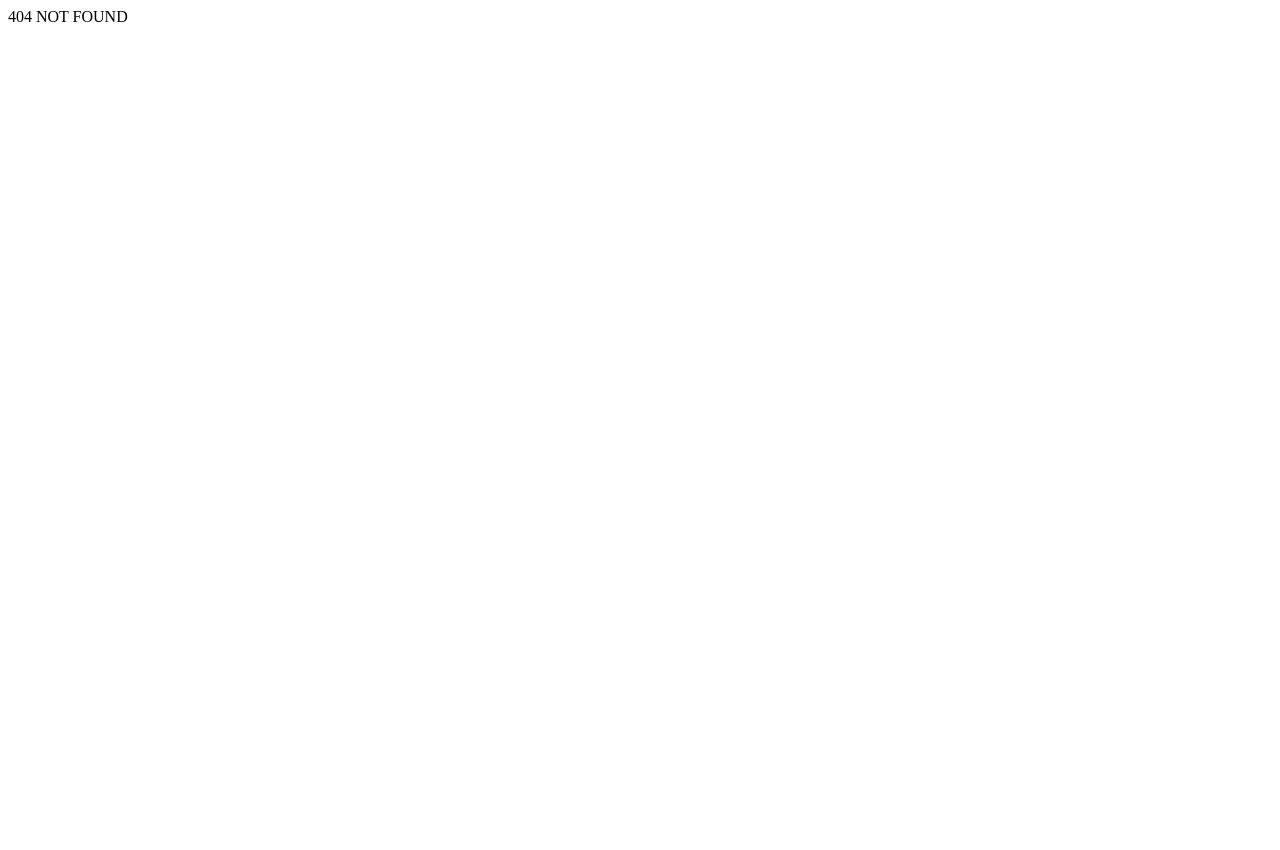
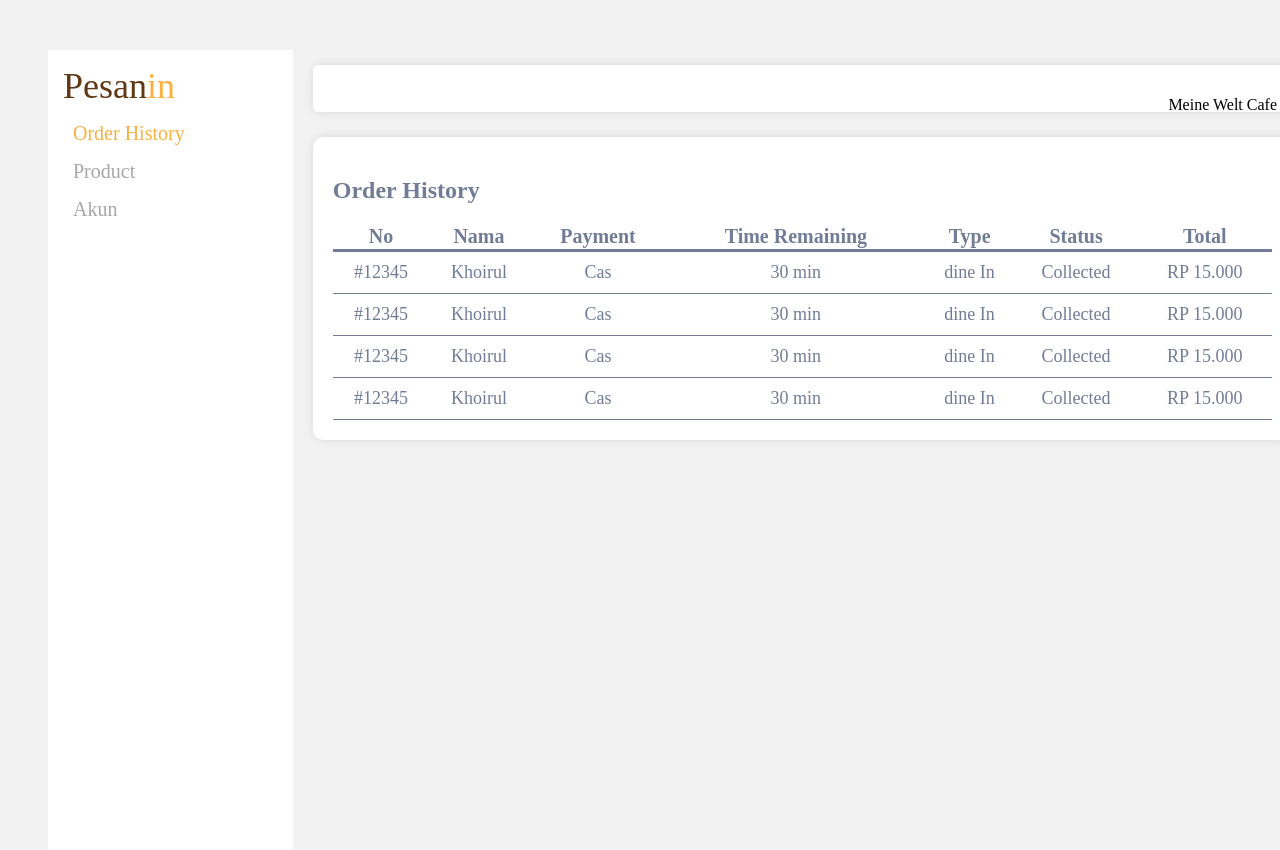
Before and after one commit to kokiyung/massive-app, a React (Vite) app: page /Mitra in a window 1280 px wide. Before the commit this address had no page. Before the commit the page ends 800 px from the top, so only its background shows below. Built offline with nearby package versions, Linux system fonts and the light colour scheme.

Commit message:
mitra update

```diff
--- /dev/null
+++ b/Components/Sidebarmitra.jsx
@@ -0,0 +1,17 @@
+import './admin.css'
+import { NavLink } from 'react-router-dom';
+
+function Sidebar(){
+    return(
+        <div className="sidebar">
+        <div className="logo">
+          <div>Pesan</div>
+          <div>in</div>
+        </div>
+        <div className="menu"><NavLink to='/Mitra'>Order History</NavLink></div>
+        <div className="menu"><NavLink to='/Product'>Product</NavLink></div>
+        <div className="menu"><NavLink to='*'>Akun</NavLink></div>
+      </div>
+    )
+}
+export default Sidebar
--- /dev/null
+++ b/Components/admin.css
@@ -0,0 +1,31 @@
+.sidebar {
+  width: 20%;
+  margin: 0px 20px;
+  background-color: #ffff;
+  height: 100vh;
+}
+.sidebar .logo {
+  display: flex;
+  font-family: poppins;
+  font-size: 36px;
+  margin: 15px 15px;
+}
+.sidebar .logo div:nth-child(1) {
+  color: #603813;
+}
+.sidebar .logo div:nth-child(2) {
+  color: #fcb040;
+}
+.sidebar .menu {
+  font-family: poppins;
+  padding-left: 25px;
+  margin: 15px 0px;
+  font-size: 20px;
+}
+.sidebar .menu a{
+  text-decoration: none;
+  color: #A7A7A7;
+}
+.sidebar .menu a.active{
+  color: #FCB040;
+}
--- a/package.json
+++ b/package.json
@@ -10,7 +10,12 @@
     "preview": "vite preview"
   },
   "dependencies": {
+    "cors": "^2.8.5",
+    "dotenv": "^16.3.1",
+    "express": "^4.18.2",
     "my-sql": "^1.2.15",
+    "mysql": "^2.18.1",
+    "nodemon": "^3.0.2",
     "react": "^18.2.0",
     "react-dom": "^18.2.0",
     "react-router-dom": "6"
--- a/src/App.jsx
+++ b/src/App.jsx
@@ -8,6 +8,11 @@ import Cafelist from './Haluser/Cafelist.jsx'
 import Menulist from './Haluser/Menulist.jsx'
 import Cart from './Haluser/Cart.jsx'
 import Payment from './Haluser/Payment.jsx'
+import Mitra from './Halmitra/Mitra.jsx'
+import Product from './Halmitra/Product.jsx'
+
+
+
 
 
 function App(){
@@ -22,6 +27,10 @@ function App(){
       <Route path='MenuList'element={<Menulist />}></Route>
       <Route path='Cart' element={<Cart />}></Route>
       <Route path='Payment' element={<Payment />}></Route>
+      <Route path='Mitra' element={<Mitra />}>
+
+      </Route>
+      <Route path='Product' element={<Product />}></Route>
     </Routes>
 
   )
--- /dev/null
+++ b/src/Halmitra/Mitra.jsx
@@ -0,0 +1,69 @@
+import './admin.css'
+import Sidebar from '../../Components/Sidebarmitra.jsx'
+
+function Mitra(){
+    return(
+        <>
+        <div className="containers">
+           <Sidebar />
+           <section className="konten">
+        <div className="akun">
+          <p>Meine Welt Cafe</p>
+        </div>
+        <div class="mainconten">
+          <h1>Order History</h1>
+          <table>
+            <tr>
+              <th>No</th>
+              <th>Nama</th>
+              <th>Payment</th>
+              <th>Time Remaining</th>
+              <th>Type</th>
+              <th>Status</th>
+              <th>Total</th>
+            </tr>
+            <tr>
+              <td>#12345</td>
+              <td>Khoirul</td>
+              <td>Cas</td>
+              <td>30 min</td>
+              <td>dine In</td>
+              <td>Collected</td>
+              <td>RP 15.000</td>
+            </tr>
+            <tr>
+              <td>#12345</td>
+              <td>Khoirul</td>
+              <td>Cas</td>
+              <td>30 min</td>
+              <td>dine In</td>
+              <td>Collected</td>
+              <td>RP 15.000</td>
+            </tr>
+            <tr>
+              <td>#12345</td>
+              <td>Khoirul</td>
+              <td>Cas</td>
+              <td>30 min</td>
+              <td>dine In</td>
+              <td>Collected</td>
+              <td>RP 15.000</td>
+            </tr>
+            <tr>
+              <td>#12345</td>
+              <td>Khoirul</td>
+              <td>Cas</td>
+              <td>30 min</td>
+              <td>dine In</td>
+              <td>Collected</td>
+              <td>RP 15.000</td>
+            </tr>
+          </table>
+        </div>
+      </section>
+
+        </div>
+        </>
+    )
+}
+export default Mitra
--- /dev/null
+++ b/src/Halmitra/Product.jsx
@@ -0,0 +1,57 @@
+import './admin.css'
+import Sidebar from '../../Components/Sidebarmitra.jsx'
+
+function Product(){
+    return(
+        <>
+        <div className="containers">
+           <Sidebar />
+           <section className="konten">
+        <div className="akun">
+          <p>Meine Welt Cafe</p>
+          <img src="" alt="" />
+        </div>
+        <div className="mainconten">
+          <div>
+            <div>
+              <h1>Product</h1>
+            </div>
+            <div>
+              <a href="add_product.html" className="btn">+ Add Product</a>
+            </div>
+          </div>
+
+          <table id="product">
+            <tr>
+              <th>ID</th>
+              <th>Name</th>
+              <th>Price</th>
+              <th>Category</th>
+              <th>File Product</th>
+              <th>Action</th>
+            </tr>
+            <tr>
+              <td>1</td>
+              <td>Mie Ayam Special</td>
+              <td>Rp.15.000</td>
+              <td>Food</td>
+              <td>mieayam.jpg</td>
+              <td>
+                <button className="btn_edit">
+                  <a href="edit_pesanan.html">Edit
+                    </a>
+                </button>
+                <br />
+                <button className="btn_hapus">Hapus</button>
+              </td>
+            </tr>
+
+          </table>
+        </div>
+      </section>
+
+        </div>
+        </>
+    )
+}
+export default Product
--- /dev/null
+++ b/src/Halmitra/admin.css
@@ -0,0 +1,176 @@
+body {
+  background-color: #f2f2f2;
+}
+.containers {
+  display: flex;
+  justify-content: space-between;
+}
+
+/* Conten */
+.konten {
+  width: 80%;
+}
+.konten .akun {
+  margin-top: 15px;
+  padding-top: 15px;
+  padding-right: 15px;
+  background-color: #fcb040;
+  text-align: right;
+  height: 5%;
+  border-radius: 5px;
+  background: #fff;
+  box-shadow: 0px 0px 10px 0px rgba(0, 0, 0, 0.1);
+}
+.konten .mainconten h1 {
+  color: #717d96;
+}
+.konten .mainconten {
+  margin-top: 25px;
+  border-radius: 10px;
+  background: #fff;
+  box-shadow: 0px 0px 10px 0px rgba(0, 0, 0, 0.1);
+  padding: 20px;
+}
+.konten .mainconten table {
+  width: 100%;
+  text-align: center;
+  border-collapse: collapse;
+  color: #717d96;
+  font-family: poppins;
+}
+.konten .mainconten table th {
+  border-bottom: 3px solid;
+  font-size: 20px;
+  font-weight: bold;
+}
+.konten .mainconten table td {
+  border-bottom: 1px solid;
+  font-size: 18px;
+  text-align: center;
+  padding: 10px 0px;
+}
+
+/* button */
+.btn {
+  font-size: 15px;
+  font-weight: bold;
+  background-color: grey;
+  color: white;
+  width: 160px;
+  padding: 5px;
+  text-align: center;
+  text-decoration: none;
+  border-radius: 5px;
+  cursor: pointer;
+  box-shadow: 0 0 10px rgba(0, 0, 0, 0.1);
+  -webkit-transition-duration: 0.3s;
+  transition-duration: 0.3s;
+  -webkit-transition-property: box-shadow, transform;
+  transition-property: box-shadow, transform;
+}
+
+.btn:hover,
+.btn:focus,
+.btn:active {
+  box-shadow: 0 0 20px rgba(0, 0, 0, 0.5);
+  -webkit-transform: scale(1.1);
+  transform: scale(1.1);
+}
+
+.btn_edit {
+  font-size: 15px;
+  background-color: blue;
+  width: 80px;
+  padding: 5px;
+  margin-bottom: 5px;
+  text-align: center;
+  text-decoration: none;
+  border-radius: 5px;
+  cursor: pointer;
+  border: #ddd;
+}
+
+.btn_hapus {
+  font-size: 15px;
+  background-color: red;
+  color: white;
+  width: 80px;
+  padding: 5px;
+  margin-top: 5px;
+  text-align: center;
+  text-decoration: none;
+  border-radius: 5px;
+  cursor: pointer;
+  border: #ddd;
+}
+/* button end */
+
+/* tabel */
+#product {
+  font-family: Arial, Helvetica, sans-serif;
+  border-collapse: collapse;
+  width: 100%;
+}
+
+#product td,
+#product th {
+  border: 1px solid #ddd;
+  padding: 8px;
+  text-align: center;
+}
+
+#product tr:nth-child(even) {
+  background-color: #f2f2f2;
+}
+
+#product tr:hover {
+  background-color: #ddd;
+}
+
+#product th {
+  padding-top: 10px;
+  padding-bottom: 12px;
+  background-color: #fcb040;
+  color: white;
+}
+
+/* tabel end */
+
+/* form  */
+.form {
+  border-radius: 5px;
+  background-color: #f2f2f2;
+  padding: 20px;
+}
+
+input[type="text"],
+[type="number"],
+[type="file"],
+select {
+  width: 100%;
+  padding: 12px 20px;
+  margin: 8px 0;
+  display: inline-block;
+  border: 1px solid #ccc;
+  border-radius: 4px;
+  box-sizing: border-box;
+}
+
+input[type="submit"] {
+  width: 10%;
+  background-color: #fcb040;
+  color: white;
+  padding: 14px 20px;
+  margin: 8px 0px;
+  border: none;
+  border-radius: 4px;
+  cursor: pointer;
+}
+
+input[type="submit"]:hover {
+  background-color: #ea991e;
+  box-shadow: 0 12px 16px 0 rgba(0, 0, 0, 0.24),
+    0 17px 50px 0 rgba(0, 0, 0, 0.19);
+}
+
+/* form end */
```
Also changed, not shown: 2 other files (tests, documents, lock files or other folders).
